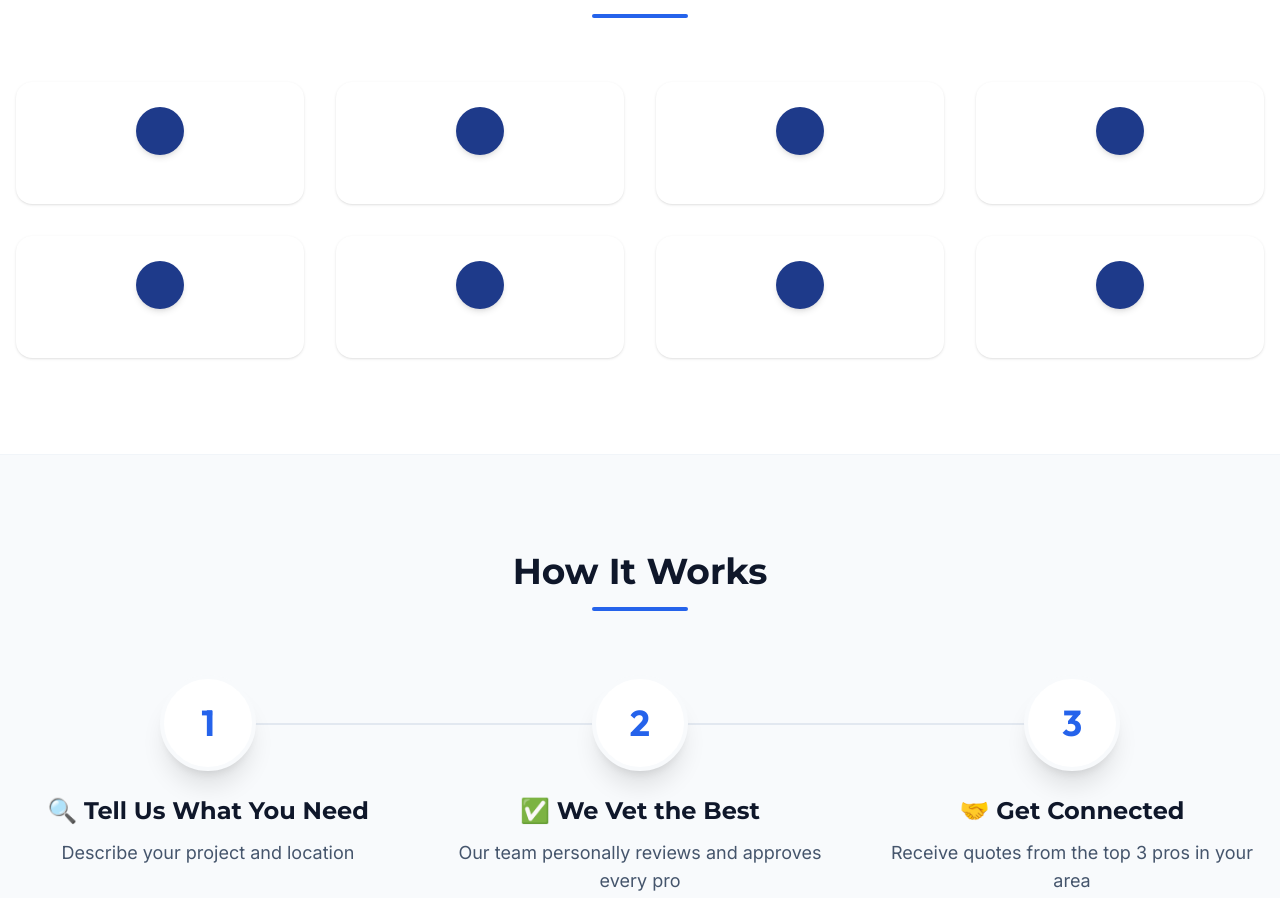
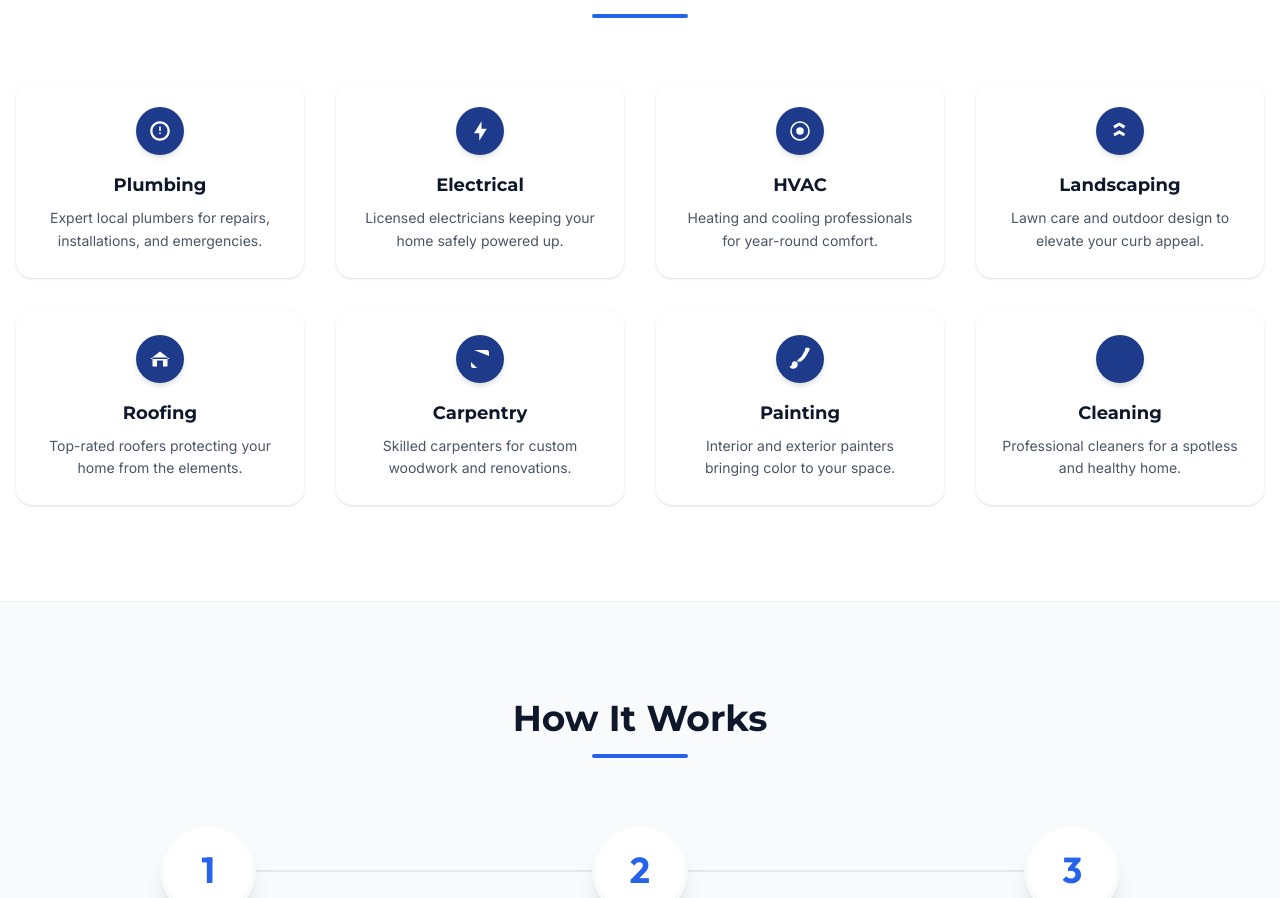
Before and after one commit to brainyprolocal/brainy-pro-local, a Next.js app: page / in a window 1280 px wide. Shown: the part 938-1836 px from the top of the page. Built offline with nearby package versions, Linux system fonts and the light colour scheme.

Commit message:
Fix CategoryGridWrapper and HeroSearchWrapper TypeScript interface mismatches

```diff
--- a/src/components/CategoryGridWrapper.tsx
+++ b/src/components/CategoryGridWrapper.tsx
@@ -3,12 +3,7 @@
 import { useState } from 'react';
 import CategoryCard from './CategoryCard';
 import WaitlistModal from './WaitlistModal';
-
-interface Category {
-  id: string;
-  name: string;
-  iconPath: string;
-}
+import { Category } from '@/data/categoriesData';
 
 interface Props {
   categories: Category[];
@@ -29,7 +24,13 @@ export default function CategoryGridWrapper({ categories }: Props) {
         {categories.slice(0, 8).map((category) => (
           <CategoryCard
             key={category.id}
-            category={category}
+            name={category.name}
+            description={category.description}
+            icon={
+              <svg className="w-6 h-6 fill-current" viewBox="0 0 24 24">
+                <path d={category.icon} />
+              </svg>
+            }
             onClick={() => handleCategoryClick(category)}
           />
         ))}
@@ -37,7 +38,7 @@ export default function CategoryGridWrapper({ categories }: Props) {
       <WaitlistModal
         isOpen={showWaitlist}
         onClose={() => setShowWaitlist(false)}
-        categoryName={selectedCategory?.name}
+        category={selectedCategory?.name || 'Home Service'}
       />
     </>
   );
--- a/src/components/HeroSearchWrapper.tsx
+++ b/src/components/HeroSearchWrapper.tsx
@@ -9,7 +9,7 @@ export default function HeroSearchWrapper() {
   const [searchService, setSearchService] = useState('');
   const [searchCity, setSearchCity] = useState('');
 
-  const handleSearch = (service: string, city: string) => {
+  const handleSearch = ({ service, city }: { service: string; city: string }) => {
     setSearchService(service);
     setSearchCity(city);
     setShowModal(true);
```
